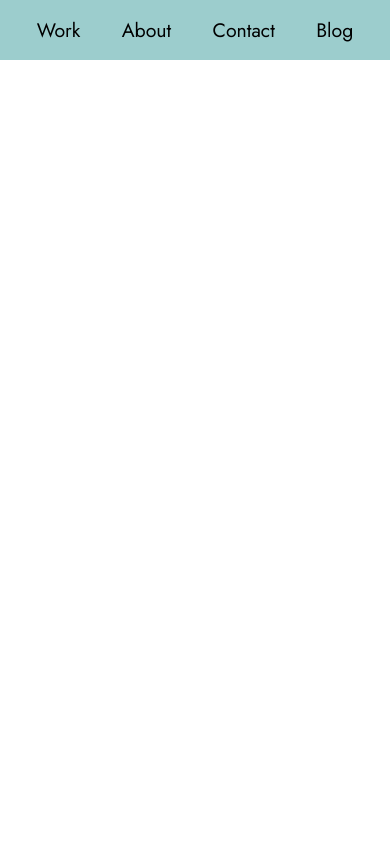
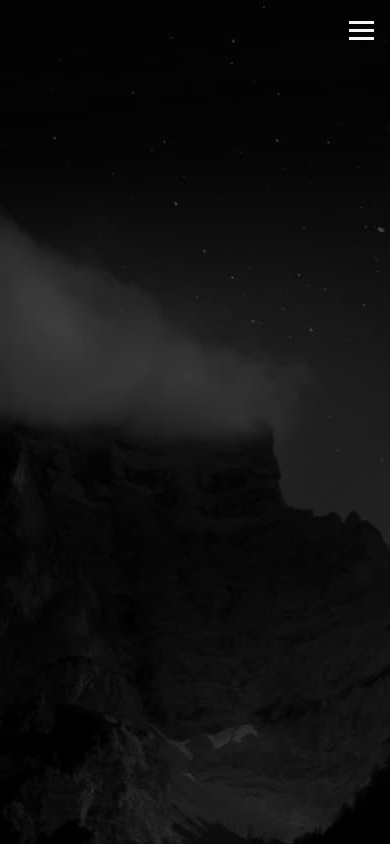
Before and after one commit to kswitch/my-portfolio, a Next.js app: page / in a window 390 px wide. Built offline with nearby package versions, Linux system fonts and the light colour scheme.

Commit message:
Added hamburger menu for smaller screens

```diff
--- /dev/null
+++ b/components/navbar/Hamburger.tsx
@@ -0,0 +1,11 @@
+import styles from './hamburger.module.css'
+
+export default function Hamburger():JSX.Element {
+    return (
+        <div className={styles.hamburger}>
+            <span className={styles.bar}></span>
+            <span className={styles.bar}></span>
+            <span className={styles.bar}></span>
+        </div>
+    )
+}
--- a/components/navbar/Navbar.tsx
+++ b/components/navbar/Navbar.tsx
@@ -1,13 +1,19 @@
+import { Fragment } from "react";
+import Hamburger from "./Hamburger";
 import styles from "./navbar.module.css"
 import NavbarItem from "./NavbarItem";
 
 export default function Navbar(): JSX.Element {
   return (
-    <nav className={styles.navbar}>
+    <Fragment>
+      <nav className={styles.navbar}>
+        <NavbarItem value="Home" />
         <NavbarItem value="Work" />
         <NavbarItem value="About" />
         <NavbarItem value="Contact" />
         <NavbarItem value="Blog" />
-    </nav>
+      </nav>
+      <Hamburger />
+    </Fragment>
 );
 }
--- a/components/navbar/NavbarItem.tsx
+++ b/components/navbar/NavbarItem.tsx
@@ -2,13 +2,7 @@ import Link from "next/link";
 import styles from './nabaritem.module.css'
 
 export default function NavbarItem({value}:{value:string}): JSX.Element {
-    let link
-    if (value === 'Blog') {
-        link = value.toLowerCase()
-    }
-    else {
-        link = `#${value.toLowerCase()}`
-    }
+    const link = value === "Home" ? "" : value === "Blog" ? value.toLowerCase() : `#${value.toLowerCase()}`
 
     return <Link href={`/${link}`} className={styles.navbarItem}>{value}</Link>
 }
--- /dev/null
+++ b/components/navbar/hamburger.module.css
@@ -0,0 +1,21 @@
+.hamburger {
+    display: none;
+    padding: 1rem 1rem;
+}
+
+.bar {
+    display: block;
+    width: 25px;
+    height: 3px;
+    margin: 5px auto;
+    -webkit-transition: all 0.3s ease-in-out;
+    transition: all 0.3s ease-in-out;
+    background-color: whitesmoke;
+}
+
+@media (max-width: 399px) {
+    .hamburger {
+        display: block;
+        float: right;
+    }
+}
--- a/components/navbar/nabaritem.module.css
+++ b/components/navbar/nabaritem.module.css
@@ -1,5 +1,5 @@
 .navbarItem {
-    color: black;
+    color: whitesmoke;
 }
 
 .navbarItem:hover {
@@ -7,7 +7,3 @@
     transition: all 0.2s cubic-bezier(1, 0.68, 0.16, 0.9);
     color: red;
 }
-
-.navbarItem:active {
-    color:red;
-}
--- a/components/navbar/navbar.module.css
+++ b/components/navbar/navbar.module.css
@@ -5,8 +5,15 @@
     position: fixed;
     width: 100vw;
     font-size: 5vw;
-    background-color: rgba(58, 156, 156, 0.501);
 }
+
+@media (max-width: 399px) {
+    .navbar {
+        display: none;
+        flex-direction: column;
+    }
+}
+
 @media (min-width: 400px) {
     .navbar {
         justify-content: flex-end;
--- a/styles/globals.css
+++ b/styles/globals.css
@@ -23,8 +23,18 @@ html, body {
   overflow-x: hidden;
   font-family: 'Jost';
 }
+body {
+  background: rgba(0, 0, 0, 0.9) url('../public/images/header.jpg') top no-repeat;
+  background-size: 100vw 100vh;
+}
 
 a {
   color: inherit;
   text-decoration: none;
 }
+
+@media (max-width: 720px) {
+  body{
+    background: rgba(0, 0, 0, 0.9) url('../public/images/header.jpg') top no-repeat;
+  }
+}
```
Also changed, not shown: public/images/header.jpg (added).
